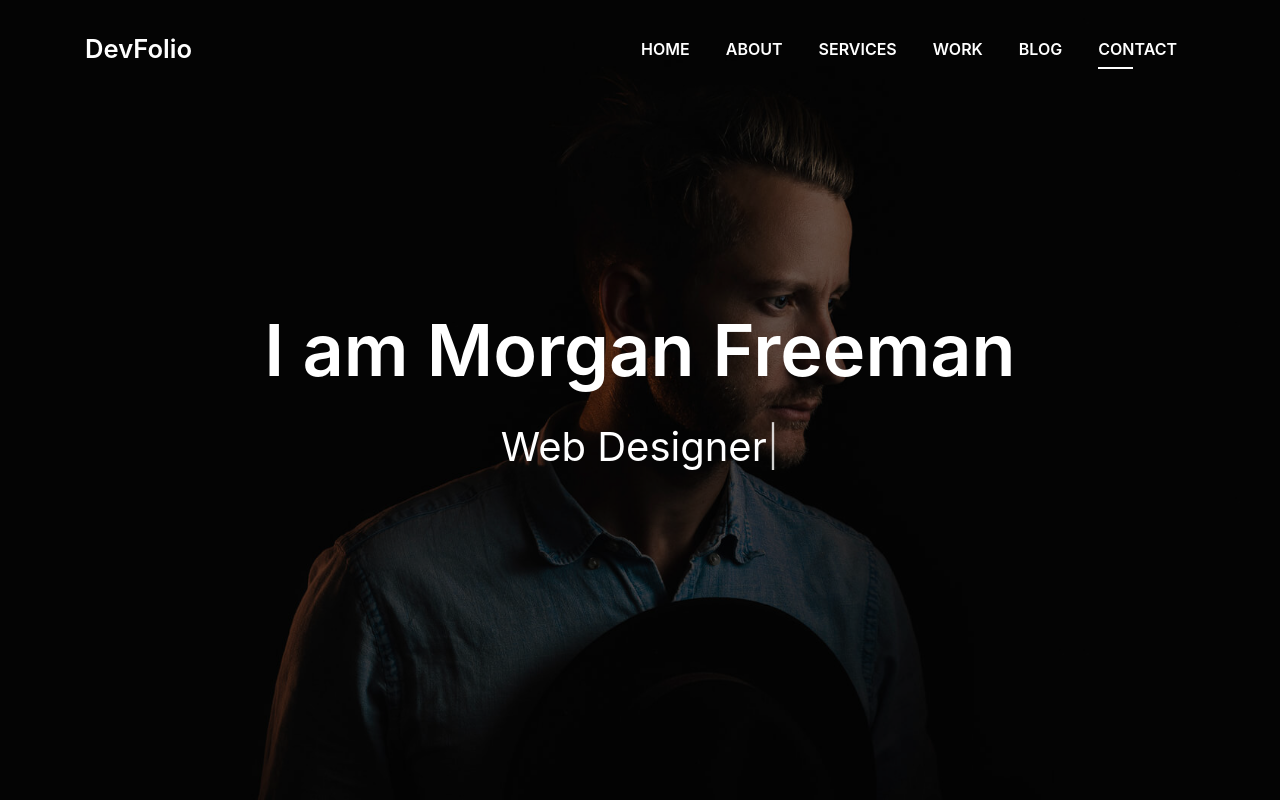
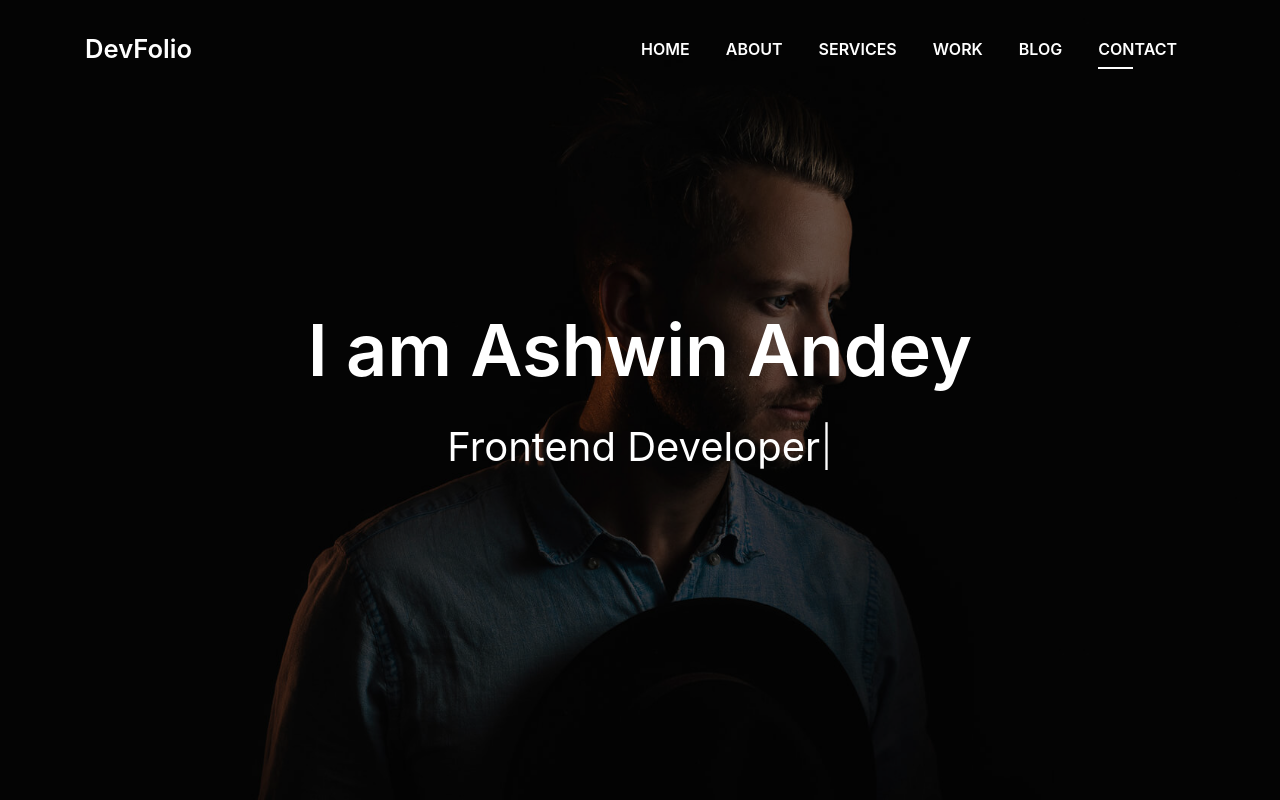
Before and after one commit to AshwinAndey/ashwinandey.github.io, a plain HTML site: page index.html in a window 1280 px wide. Shown: the top 800 px of the page. Drawn offline with Linux system fonts and the light colour scheme; files whose address does not match are found by name.

Commit message:
Update index.html

```diff
--- a/index.html
+++ b/index.html
@@ -69,8 +69,8 @@
       <div class="table-cell">
         <div class="container">
           <!--<p class="display-6 color-d">Hello, world!</p>-->
-          <h1 class="intro-title mb-4">I am Morgan Freeman</h1>
-          <p class="intro-subtitle"><span class="text-slider-items">CEO DevFolio,Web Developer,Web Designer,Frontend Developer,Graphic Designer</span><strong class="text-slider"></strong></p>
+          <h1 class="intro-title mb-4">I am Ashwin Andey</h1>
+          <p class="intro-subtitle"><span class="text-slider-items">Web Developer,Web Designer,Frontend Developer,Backend Developer,Machine Learnig</span><strong class="text-slider"></strong></p>
           <!-- <p class="pt-3"><a class="btn btn-primary btn js-scroll px-4" href="#about" role="button">Learn More</a></p> -->
         </div>
       </div>
```
